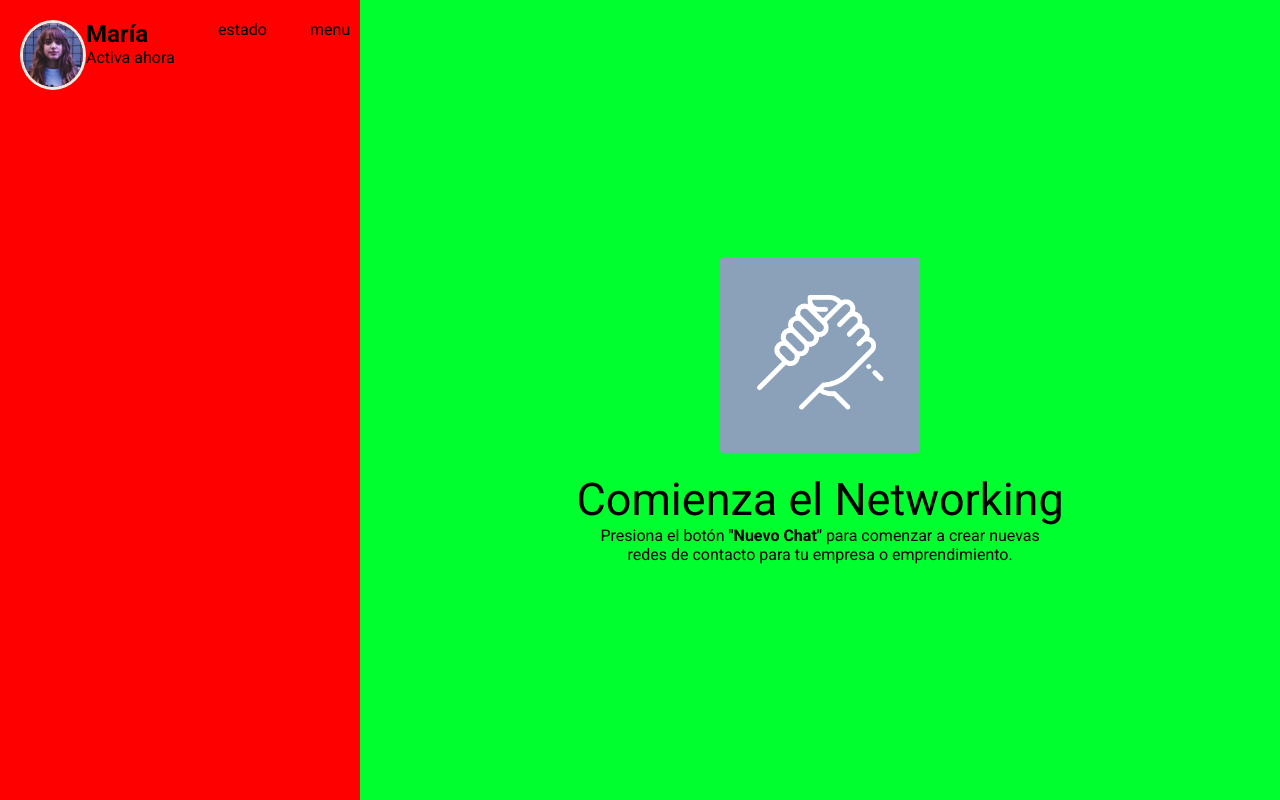
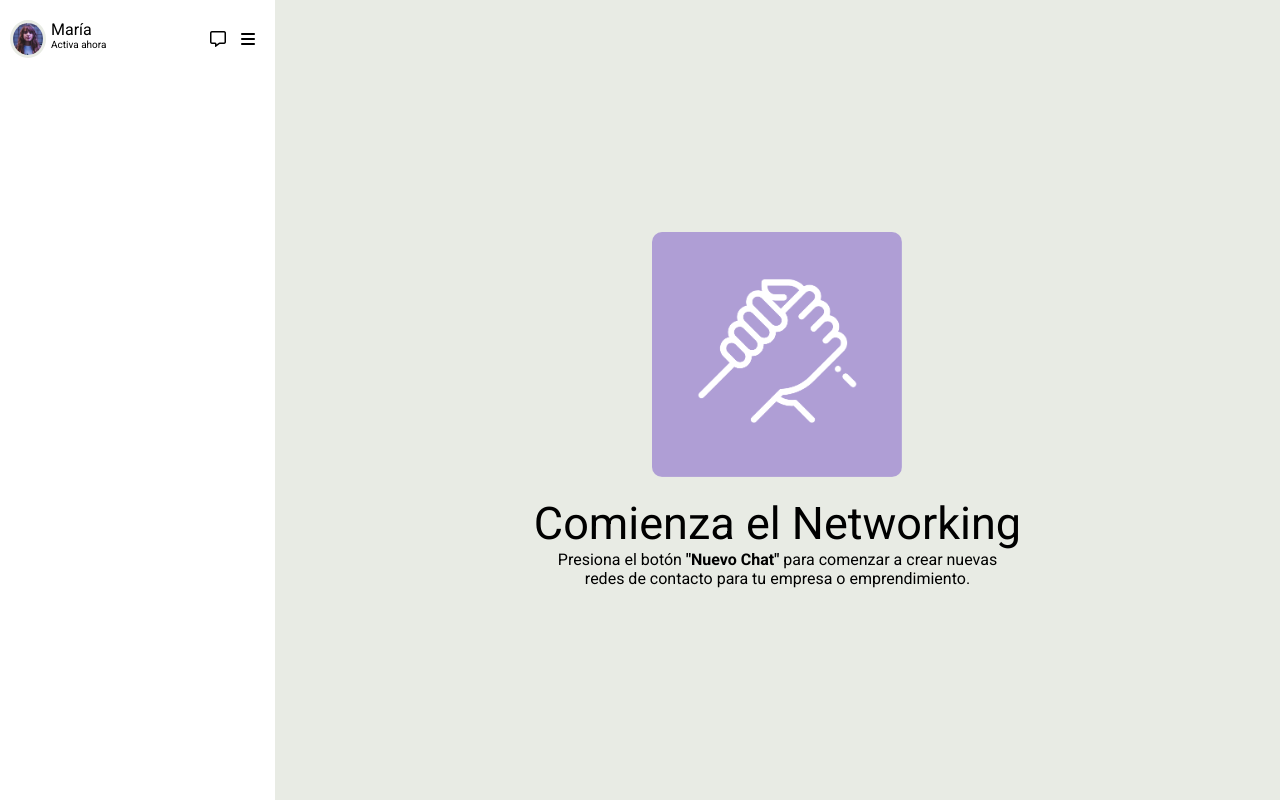
Before and after one commit to micaelhg/Front-End-Sistema-de-Mensajer-a, a plain HTML site: page index.html in a window 1280 px wide. Drawn offline with Linux system fonts and the light colour scheme.

Commit message:
se establecen colores corporativos y se trabaja en alineación de elementos

```diff
--- a/assets/styles/styles.css
+++ b/assets/styles/styles.css
@@ -23,11 +23,11 @@ body {
     font-weight: 400;
 }
 .textS {
-    font-size: 16px;
+    font-size: 14px;
     font-weight: 400;
 }
 .textXS {
-    font-size: 16px;
+    font-size: 10px;
     font-weight: 400;
 }
 
@@ -50,6 +50,7 @@ body {
     padding-top: 20px;
     padding-right: 10px;
     justify-content: space-between;
+    align-items: center;
 
 }
 .PrincipalSection{
@@ -58,10 +59,11 @@ body {
     height: 100vh;
     flex-grow: 5;
     flex-direction: column;
+    background-color:#E8EBE4 ;
 }
 .UserInfo{
     flex-direction: row;
-    margin-left: 20px;
+    margin-left: 10px;
 }
 
 .userName{
@@ -71,9 +73,19 @@ body {
     margin-left: 10px;
 }
 
+.userInfoTextContainer{
+    flex-direction: column;
+    margin-left: 5px;
+}
+
+.userIcons{
+    flex-direction: row;
+    gap: 15px;
+    margin-right: 10px;
+}
 .TinyThumbnail{
     border-radius: 50%;
-    width: 60px;
+    width: 30px;
     height:auto;
     border-width: 3px;
     border-style: solid;
@@ -90,18 +102,11 @@ body {
     border-color: #E8EBE4;
 }
 .handLogo{
-    width: 200px;
+    width: 250px;
     height: auto;
     margin: 20px;
+    border-radius: 10px;
 }
 .textCenter {
     text-align: center;
 }
-
-.paintbloque1{
-    background-color: red;
-}
-
-.paintbloque2 {
-    background-color: rgb(0, 255, 47);
-}
--- a/index.html
+++ b/index.html
@@ -10,6 +10,7 @@
     <link
         href="https://fonts.googleapis.com/css2?family=Open+Sans:ital,wght@0,300..800;1,300..800&family=Roboto:ital,wght@0,100..900;1,100..900&display=swap"
         rel="stylesheet">
+    <script src="https://kit.fontawesome.com/ea563fa0e8.js" crossorigin="anonymous"></script>
 </head>
 <body>
     <header>
@@ -27,16 +28,14 @@
                 <div class="flex UserSection">
                     <div class="flex UserInfo">
                         <img src="./assets/img/maria.jpg" alt="user" class="TinyThumbnail">
-                        <div>
-                            <h2 class="UserName">María</h2>
-                            <p class="UserStatus"> Activa ahora</p>
+                        <div class="flex userInfoTextContainer">
+                            <p class="textM">María</p>
+                            <p class="textXS">Activa ahora</p>
                         </div>
                     </div>
-                    <div>
-                        <p>estado</p>
-                    </div>
-                    <div>
-                        <p>menu</p>
+                    <div class="flex userIcons">
+                        <i class="fa-regular fa-message"></i>
+                        <i class="fa-solid fa-bars"></i>
                     </div>
                 </div>
             </div>
```
